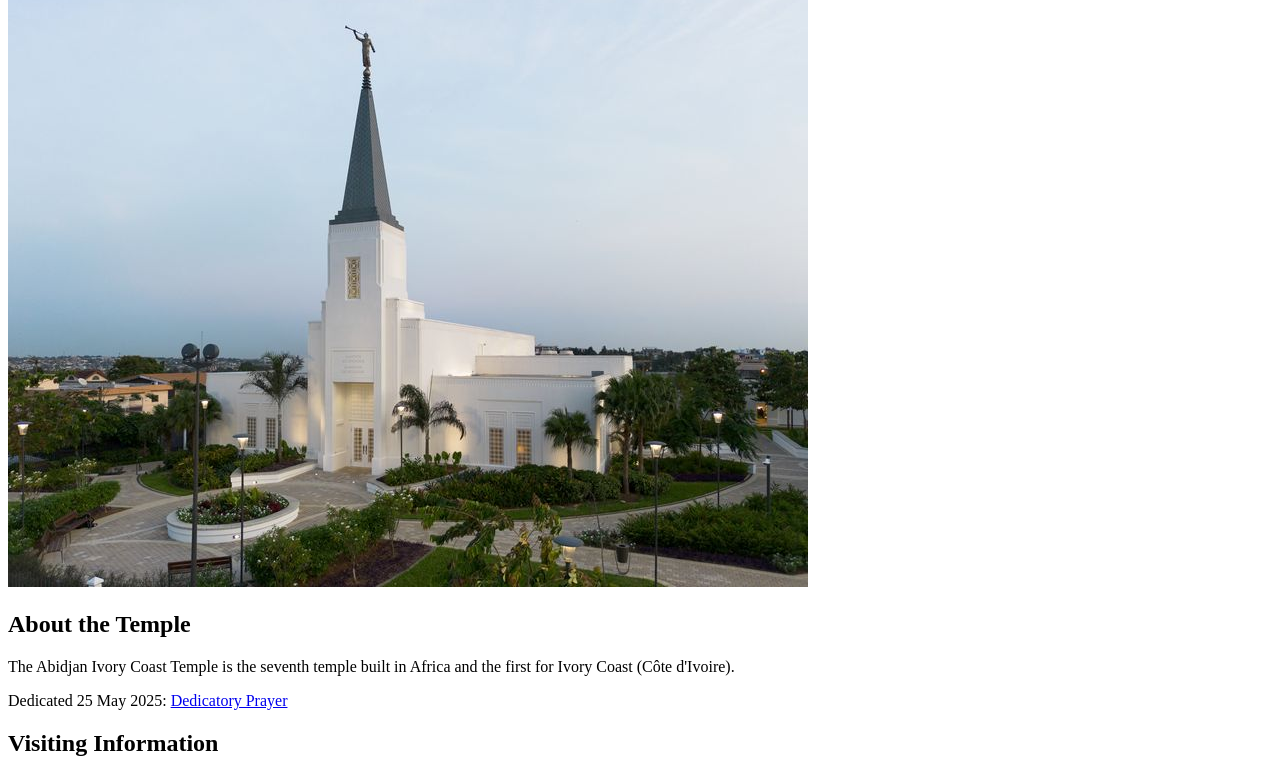
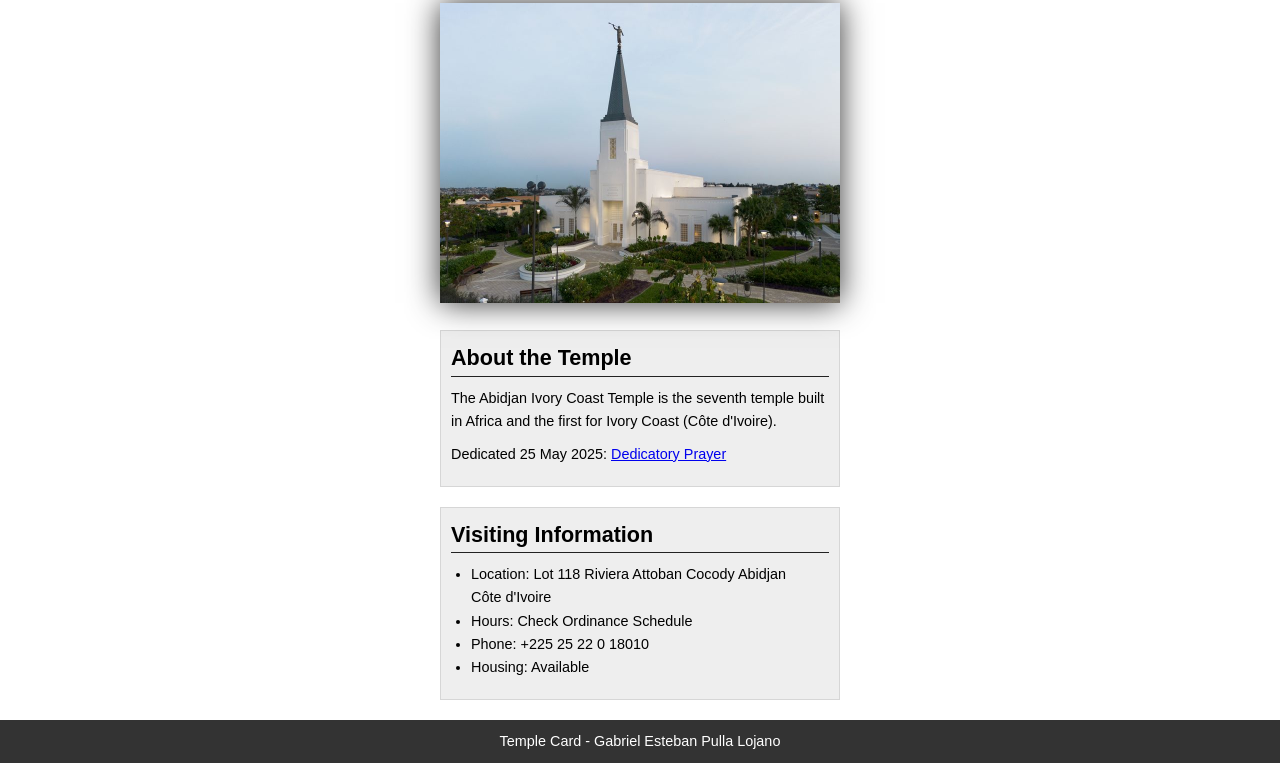
Before and after one commit to GABRIELPULLA/wdd130, a plain HTML site: page week02/temple.html in a window 1280 px wide. Shown: the part 127-901 px from the top of the page. Drawn offline with Linux system fonts and the light colour scheme.

Commit message:
activity css

```diff
--- /dev/null
+++ b/week02/styles/temple.css
@@ -0,0 +1,58 @@
+* {
+    margin: 0;
+    padding: 0;
+}
+
+body {
+    font-family: Arial, sans-serif;
+    line-height: 1.6;
+}
+
+header,
+footer {
+    background-color: #333;
+    color: #fff;
+    padding: 10px;
+    text-align: center;
+    font-size: 1.5rem;
+}
+
+main {
+    width: 400px;
+    margin: 0 auto;
+}
+
+h1 {
+    margin: 10px;
+    text-align: center;
+}
+
+h2 {
+    border-bottom: 1px solid #222;
+}
+
+img {
+    width: 100%;
+    height: auto;
+    box-shadow: 0 0 30px #333;
+}
+
+section {
+    margin: 20px 0;
+    border: 1px solid rgb(0 0 0 / 10%);
+    padding: 10px;
+    background-color: #eee;
+    font-size: .9rem;
+}
+
+section p {
+    margin: 10px 0;
+}
+
+ul {
+    margin: 10px 20px;
+}
+
+footer {
+    font-size: .9rem;
+}
--- a/week02/temple.html
+++ b/week02/temple.html
@@ -5,6 +5,7 @@
     <meta charset="UTF-8">
     <meta name="viewport" content="width=device-width, initial-scale=1.0">
     <title>Temple Card - Abidjan Côte d'Ivoire</title>
+    <link rel="stylesheet" href="styles/temple.css">
 </head>
 
 <body>
@@ -32,7 +33,7 @@
         </section>
     </main>
     <footer>
-        <p>Temple Card - Your Name</p>
+        <p>Temple Card - Gabriel Esteban Pulla Lojano</p>
     </footer>
 </body>
 
```
